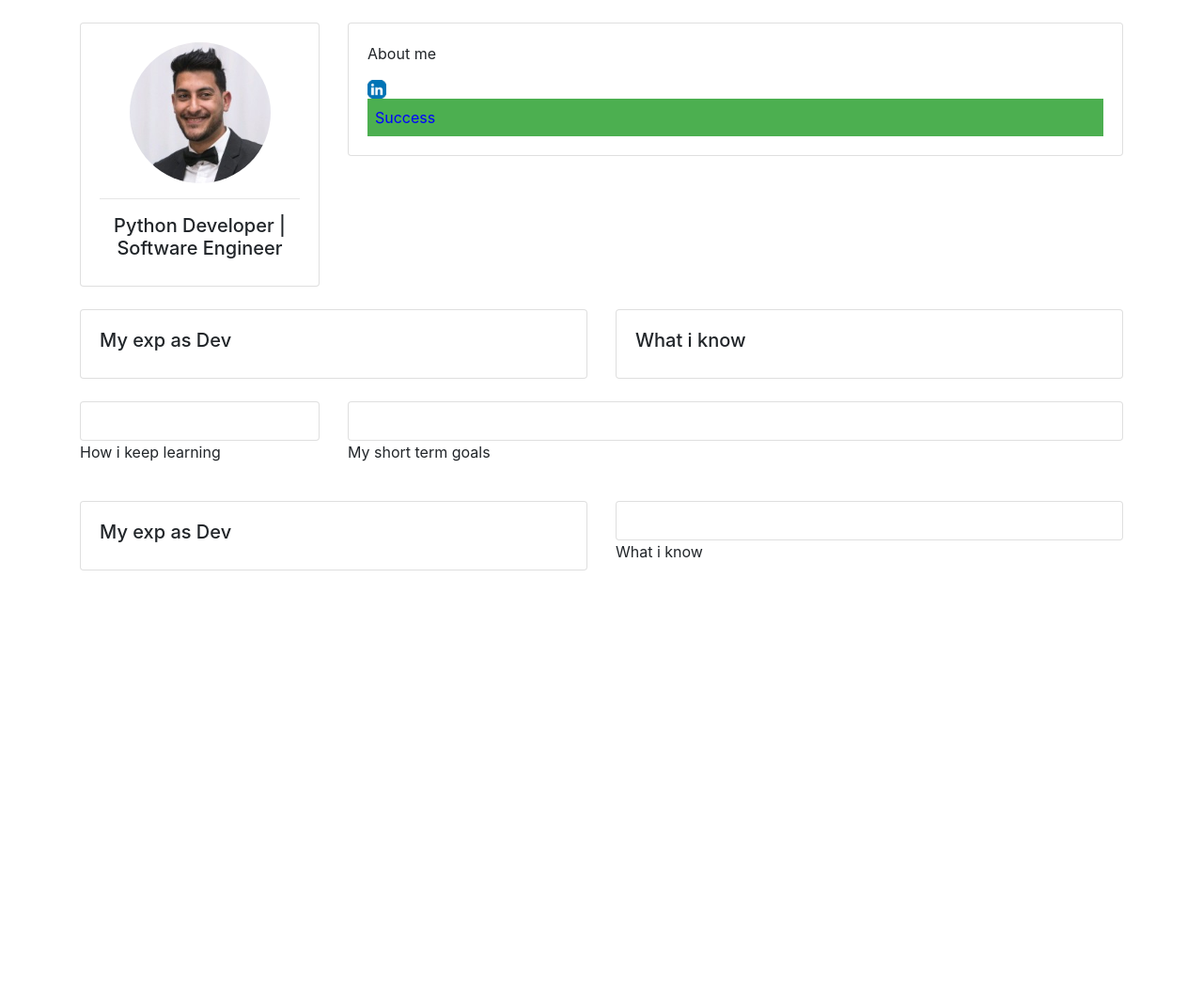
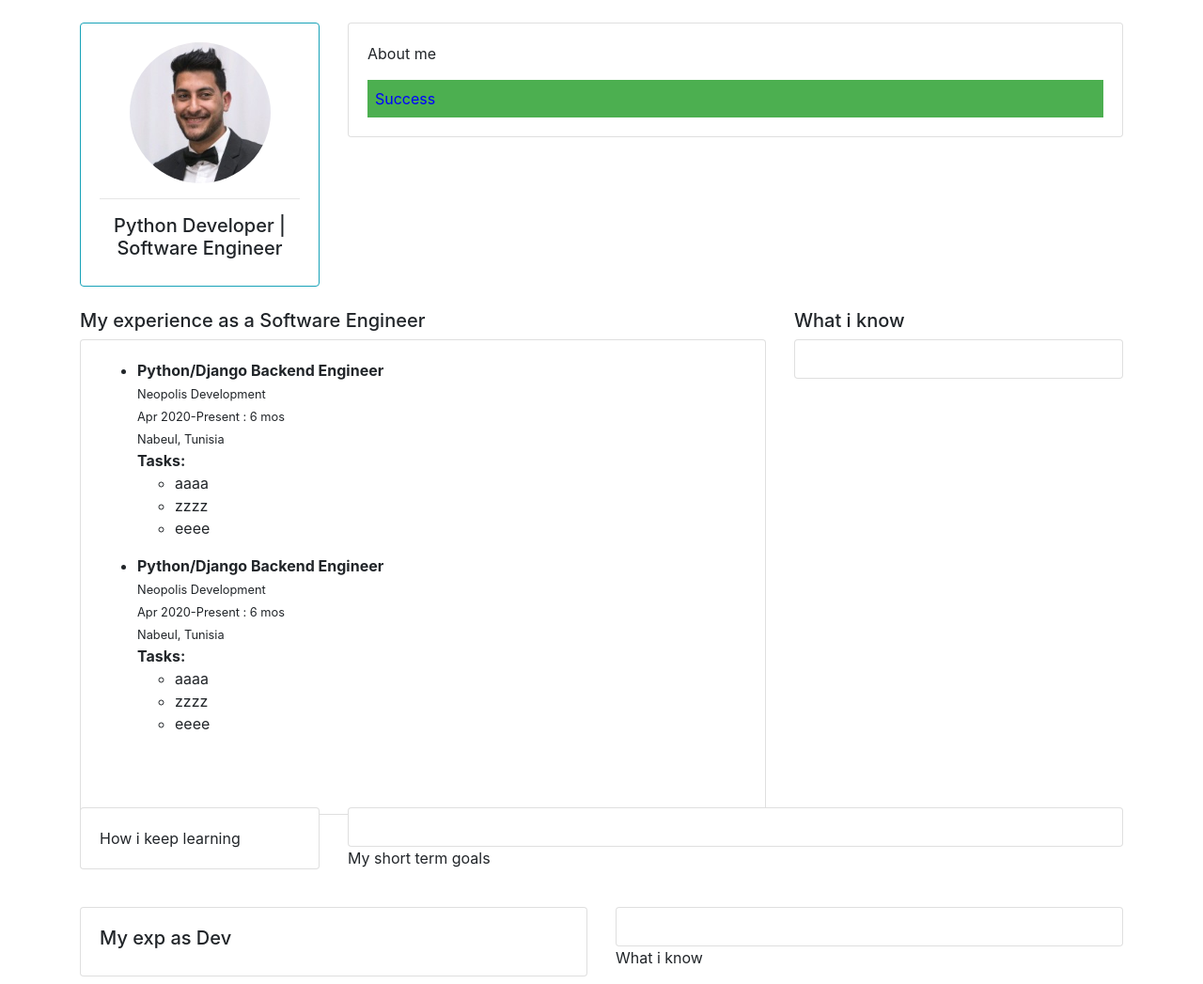
Before and after one commit to yassinejr/Yassine_Resume, a Django app: page / in a window 1280 px wide. Shown: the whole page at 94% size. Before the commit the page ends 607 px from the top, so only its background shows below. Run offline with Django 3.2, Linux system fonts and the light colour scheme; some libraries are stand-ins or nearby versions.

Commit message:
WIP[01] Head and work exp part

```diff
--- a/myportfolio/base/templates/base/home.html
+++ b/myportfolio/base/templates/base/home.html
@@ -14,7 +14,7 @@
     <div class="container">
         <div class="row">
             <div class="col-md-3">
-                <div id="profile-wrapper" class="card card-body  h-100">
+                <div id="profile-wrapper" class="card card-body  h-100 border-info">
                     <img id="profile-pic" src="{% static '../../static/images/0.jpeg' %}">
                     <hr>
                     <h4 class="title-size"> Python Developer | Software Engineer</h4>
@@ -22,7 +22,7 @@
             </div>
             <div class="col-md-9">
                 <div class="card card-body">
-                    <p> About me </p>
+                    <p> About me </p
                     <img class="social-media-pic" src="{% static '../../static/images/linkedin.png' %}">
                     <span class="label success">Success</span>
                 </div>
@@ -30,22 +30,55 @@
         </div>
         <br>
         <div class="row">
-            <div class="col-md-6">
-                <div class="card card-body">
-                    <h5> My exp as Dev</h5>
+            <div class="col-md-8"><h5> My experience as a Software Engineer</h5>
+                <div class="card card-body h-100">
+                    <ul>
+                        <li>
+                            <strong>Python/Django Backend Engineer</strong>
+                            <dl>
+                                <dt><small>Neopolis Development</small></dt>
+                                <dt><small>Apr 2020-Present : 6 mos</small></dt>
+                                <dt><small>Nabeul, Tunisia</small></dt>
+                                <dt>Tasks:</dt>
+                                <dd>
+                                    <ul>
+                                        <li>aaaa</li>
+                                        <li>zzzz</li>
+                                        <li>eeee</li>
+                                    </ul>
+                                </dd>
+                            </dl>
+                        </li>
+                        <li>
+                            <strong>Python/Django Backend Engineer</strong>
+                            <dl>
+                                <dt><small>Neopolis Development</small></dt>
+                                <dt><small>Apr 2020-Present : 6 mos</small></dt>
+                                <dt><small>Nabeul, Tunisia</small></dt>
+                                <dt>Tasks:</dt>
+                                <dd>
+                                    <ul>
+                                        <li>aaaa</li>
+                                        <li>zzzz</li>
+                                        <li>eeee</li>
+                                    </ul>
+                                </dd>
+                            </dl>
+                        </li>
+                    </ul>
                 </div>
             </div>
-            <div class="col-md-6">
+            <div class="col-md-4"><h5> What i know</h5>
                 <div class="card card-body">
-                    <h5> What i know</h5>
+
                 </div>
             </div>
         </div>
         <br>
         <div class="row">
             <div class="col-md-3">
-                <div class="card card-body"></div>
-                    <p> How i keep learning</p>
+                <div class="card card-body">How i keep learning</div>
+
             </div>
             <div class="col-md-9">
                 <div class="card card-body"></div>
```
